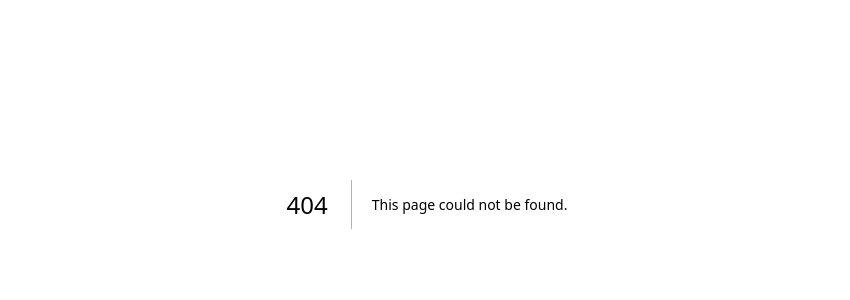
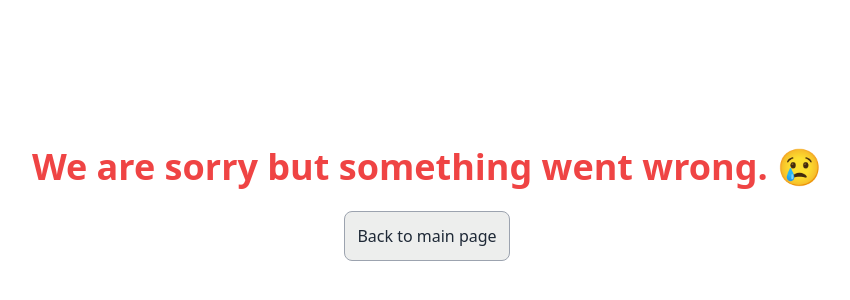
Before and after one commit to mrtnprzk/fitify-exercise, a Next.js app: page /error in a window 1280 px wide. Before the commit this address had no page. Shown: the part 196-496 px from the top of the page, without its empty margins (213-1063 px from the left). Built offline with nearby package versions, Linux system fonts and the light colour scheme.

Commit message:
[UPDATE] error handling & page added

```diff
--- a/src/components/ExercisePack.tsx
+++ b/src/components/ExercisePack.tsx
@@ -3,28 +3,24 @@ import { FC } from "react";
 import { ExercisePack } from "@/global/types";
 import { usePackData } from "@/hooks/usePackData";
 import ExerciseRow from "./ExerciseRow";
+import { useRouter } from "next/router";
 
 interface ExercisePackProps {
     tool: ExercisePack;
 }
 
-const ExercisePack: FC<ExercisePackProps> = ({
-  tool,
-}: ExercisePackProps): JSX.Element => {
+const ExercisePack: FC<ExercisePackProps> = ({ tool }: ExercisePackProps): JSX.Element => {
     const { data, isLoading, isError } = usePackData(tool.code);
+    const router = useRouter();
 
-  if (isError) return <div>ERROR</div>; //TODO
+    if (!isLoading && isError) router.push("/error");
 
     if (isLoading) return <div>Loading...</div>; //TODO
 
     return (
         <>
             {data?.exercises.map((exercise) => (
-        <ExerciseRow
-          key={exercise.code}
-          exercise={exercise}
-          packCode={tool.code}
-        />
+                <ExerciseRow key={exercise.code} exercise={exercise} packCode={tool.code} />
             ))}
         </>
     );
--- /dev/null
+++ b/src/pages/error.tsx
@@ -0,0 +1,13 @@
+import Link from "next/link";
+import { FC } from "react";
+
+const error: FC = (): JSX.Element => (
+    <main className="h-screen flex flex-col items-center justify-center text-center p-6 gap-6">
+        <h3 className="font-bold text-4xl text-red-500">We are sorry but something went wrong. 😢</h3>
+        <Link href={"/"} className="bg-fitifyGrey text-gray-800 p-3 rounded-lg border border-gray-400">
+            Back to main page
+        </Link>
+    </main>
+);
+
+export default error;
--- a/src/pages/index.tsx
+++ b/src/pages/index.tsx
@@ -2,11 +2,13 @@ import { useExercisePacks } from "@/hooks/useExercisePacks";
 import FitifyLogo from "@/components/FitifyLogo";
 import ExercisePack from "@/components/ExercisePack";
 import FitifyLoader from "@/components/FitifyLoader";
+import { useRouter } from "next/router";
 
 export default function Home() {
     const { data, isLoading, isError } = useExercisePacks();
+    const router = useRouter();
 
-    if (isError) return <div>ERROR</div>; //TODO
+    if (!isLoading && isError) router.push("/error");
 
     return (
         <main className="flex flex-col items-center h-screen overflow-hidden px-4 py-8 gap-6 md:p-14 md:gap-11">
```
Lines whose indentation alone changed are shown as unchanged.
